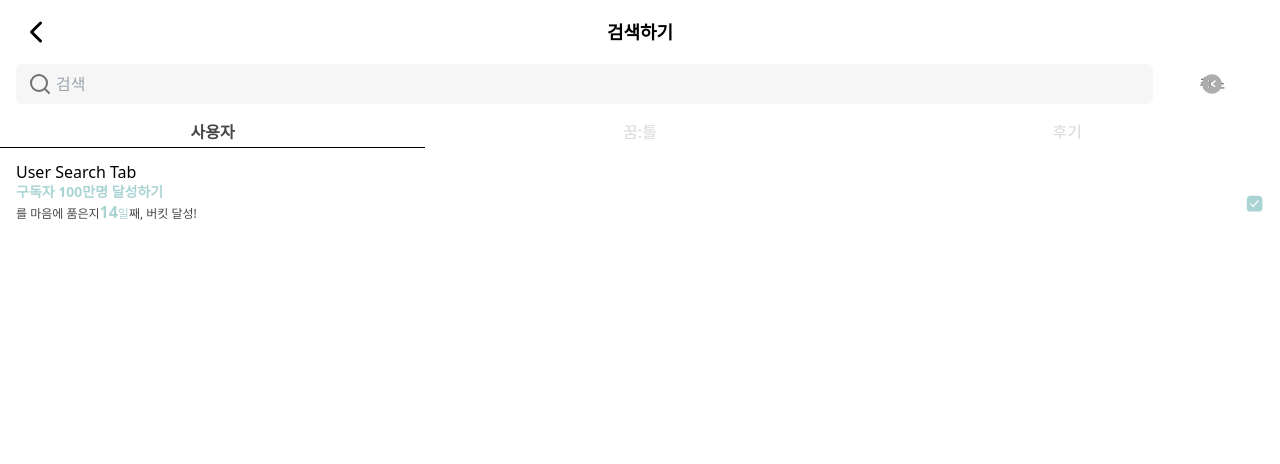
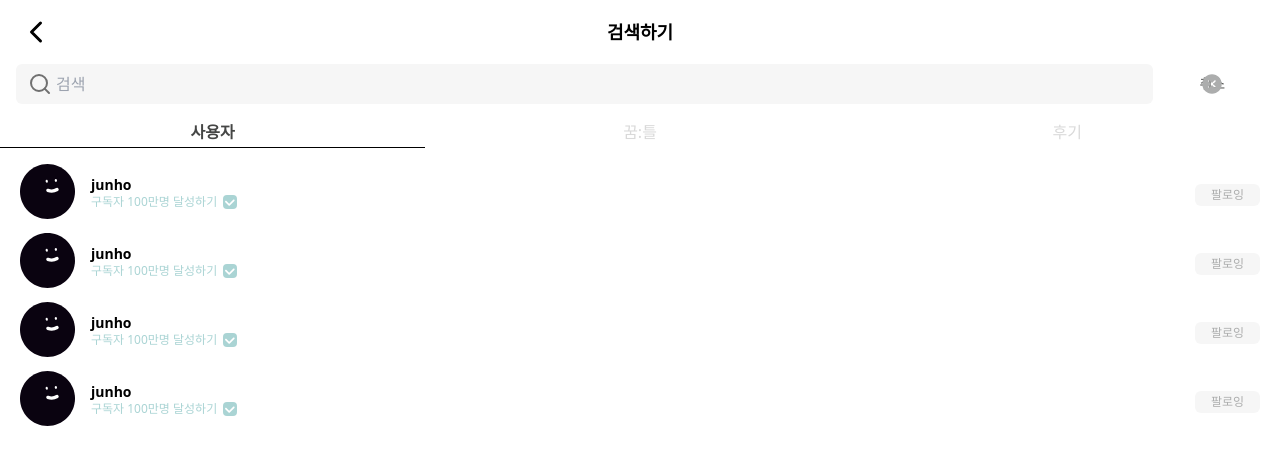
Before and after one commit to ggumms/ggumtle, a React (Vite) app in the folder frontend/: page /search/user in a window 1280 px wide. Shown: the top 464 px of the page. Built offline with nearby package versions, Linux system fonts and the light colour scheme; no server answers.

Commit message:
[FE] Style #74: 사용자 검색 결과 컴포넌트 제작
Change-Id: Icdce1c12120594fd750f0ceb8c1933415cf19e6d

```diff
--- a/frontend/src/components/UserProfile.tsx
+++ b/frontend/src/components/UserProfile.tsx
@@ -70,7 +70,7 @@ const UserProfile = ({ type = 'comment', userInfo }: IUserProfileProps) => {
 					className={`${profileStyle[type].profileSize} ${profileStyle[type].profileRightMargin}`}
 				/>
 
-				<div className="relative flex flex-col self-end justify-center">
+				<div className={`relative flex flex-col ${type !== 'follow' && 'self-end'} justify-center`}>
 					<p className={`font-bold ${profileStyle[type].nameTextSize}`}>{userInfo.userNickname}</p>
 					<Link to={'/bucket/1'} className="flex items-center">
 						<p
--- a/frontend/src/pages/Search/UserSearch.tsx
+++ b/frontend/src/pages/Search/UserSearch.tsx
@@ -1,5 +1,5 @@
-import ProfileBucket from '../../components/ProfileBucket'
 import { UserInfoType } from '../../interfaces'
+import SearchUserItem from './components/SearchUserItem'
 
 const UserSearch = () => {
 	const userInfo: UserInfoType = {
@@ -16,18 +16,11 @@ const UserSearch = () => {
 		isFollowing: null,
 	}
 	return (
-		<div className='h-screen px-4'>
-			User Search Tab
-			<ProfileBucket
-				type="profile"
-				isLoading={false}
-				title={userInfo.bucketTitle}
-				color={userInfo.color!}
-				dayCount={userInfo.dayCount!}
-				isLock={false}
-				isDone={userInfo.isAchieved}
-				// isDone={false}
-			/>
+		<div className="h-screen px-4">
+			<SearchUserItem />
+			<SearchUserItem />
+			<SearchUserItem />
+			<SearchUserItem />
 		</div>
 	)
 }
--- a/frontend/src/pages/Search/components/SearchUserItem.tsx
+++ b/frontend/src/pages/Search/components/SearchUserItem.tsx
@@ -1,9 +1,31 @@
+import UserProfile from '../../../components/UserProfile'
+import { UserInfoType } from '../../../interfaces'
+
 const SearchUserItem = () => {
-  return (
-    <div>
+	const userInfo: UserInfoType = {
+		userId: 1,
+		userProfileImage: 'url',
+		userNickname: 'junho',
+		category: ['인간관계', '여행', '직장'],
+		bucketId: 2,
+		bucketTitle: '구독자 100만명 달성하기',
+		dayCount: 14,
+		color: 'mint',
+		isAchieved: true,
+		owner: true,
+		// isFollowing: false,
+		isFollowing: true,
+	}
+	return (
+		<div className="flex justify-between items-center px-1 py-1">
+			<UserProfile type="follow" userInfo={userInfo} />
+			<button
+				className={`${userInfo.isFollowing ? 'bg-lightGray text-subText' : 'bg-point1 text-white'}  inline-flex h-[22px] items-center justify-center text-xs rounded-md px-4`}
+			>
+				{userInfo.isFollowing ? '팔로잉' : '팔로우'}
+			</button>
+		</div>
+	)
+}
 
-    </div>
-  );
-};
-
-export default SearchUserItem;
+export default SearchUserItem
```
